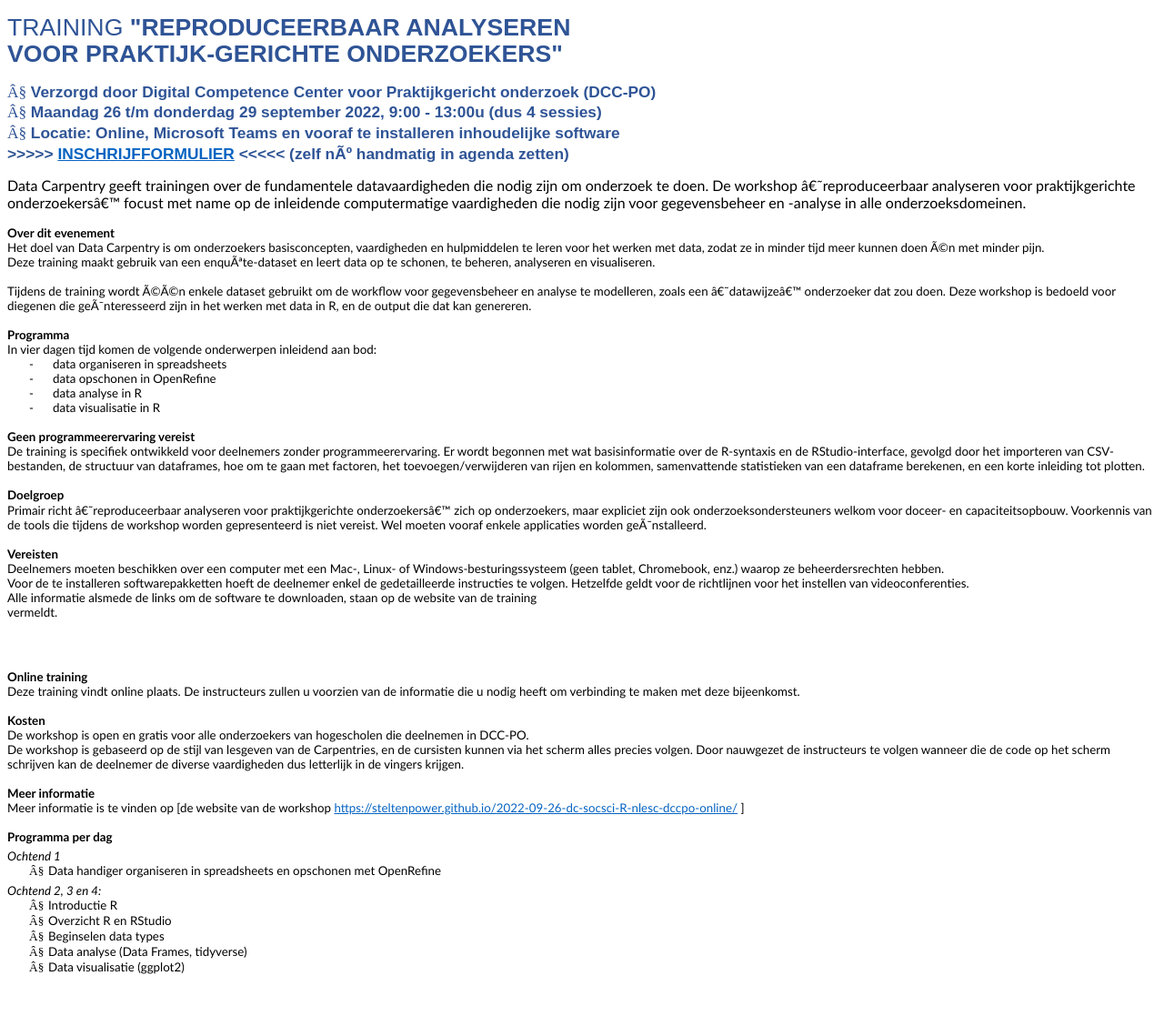
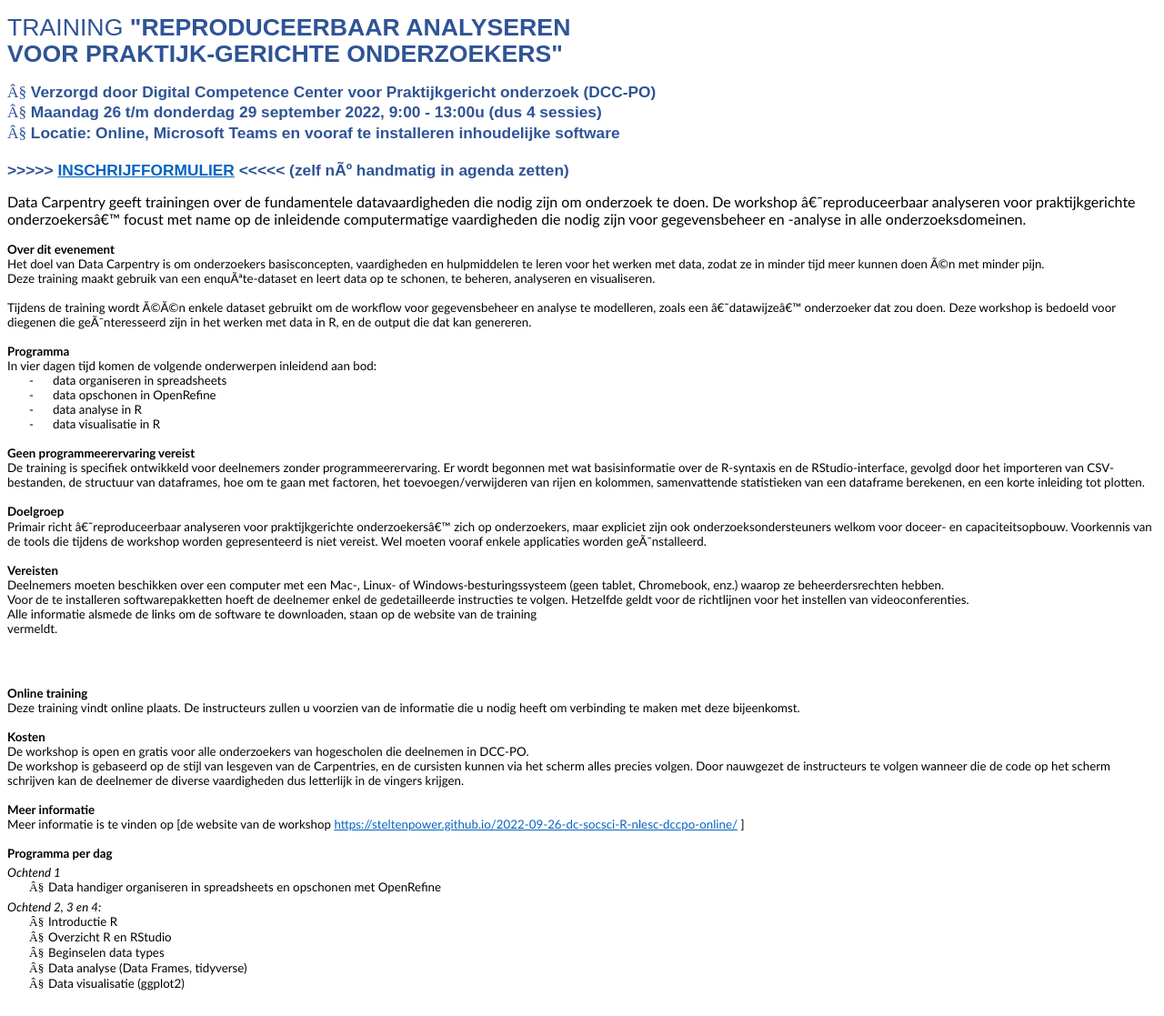
Before and after one commit to steltenpower/2022-09-26-dc-socsci-R-nlesc-dccpo-online, a Jekyll site: the page reclame.html, which Jekyll copies as it is, in a window 1280 px wide. Shown: the whole page at 91% size. Built offline with Jekyll 4.4.1, drawn with Linux system fonts in a browser that asks for light colours.

Commit message:
Update reclame.html

```diff
--- a/reclame.html
+++ b/reclame.html
@@ -143,7 +143,7 @@ style='font-family:Wingdings'>§<span style='font:7.0pt "Times New Roman"'>&nbsp
 </span></span><b>Locatie: Online, Microsoft Teams en vooraf te installeren
 inhoudelijke software</b></h2>
 
-	<h2 style="font-weight:bold;"> &gt;&gt;&gt;&gt;&gt; <a href="https://forms.office.com/r/CznjLqAmqL">INSCHRIJFFORMULIER</a> &lt;&lt;&lt;&lt;&lt; (zelf nú handmatig in agenda zetten)</h2>
+<br><h2 style="font-weight:bold;"> &gt;&gt;&gt;&gt;&gt; <a href="https://forms.office.com/r/CznjLqAmqL">INSCHRIJFFORMULIER</a> &lt;&lt;&lt;&lt;&lt; (zelf nú handmatig in agenda zetten)</h2>
 
 <p class=MsoNormal style='margin-bottom:0cm;line-height:normal'><span
 style='font-size:10.0pt;color:black'>&nbsp;</span></p>
```
